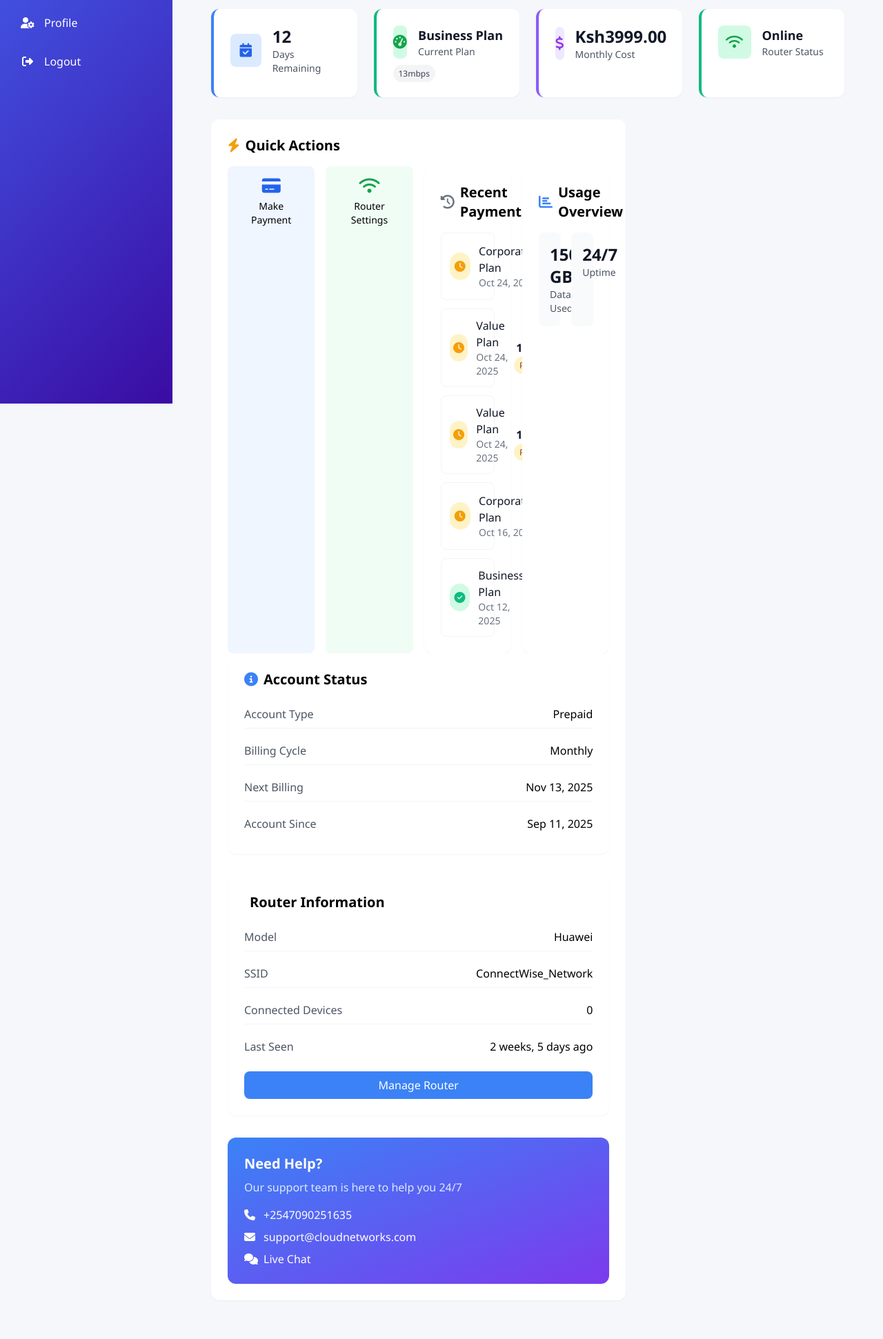
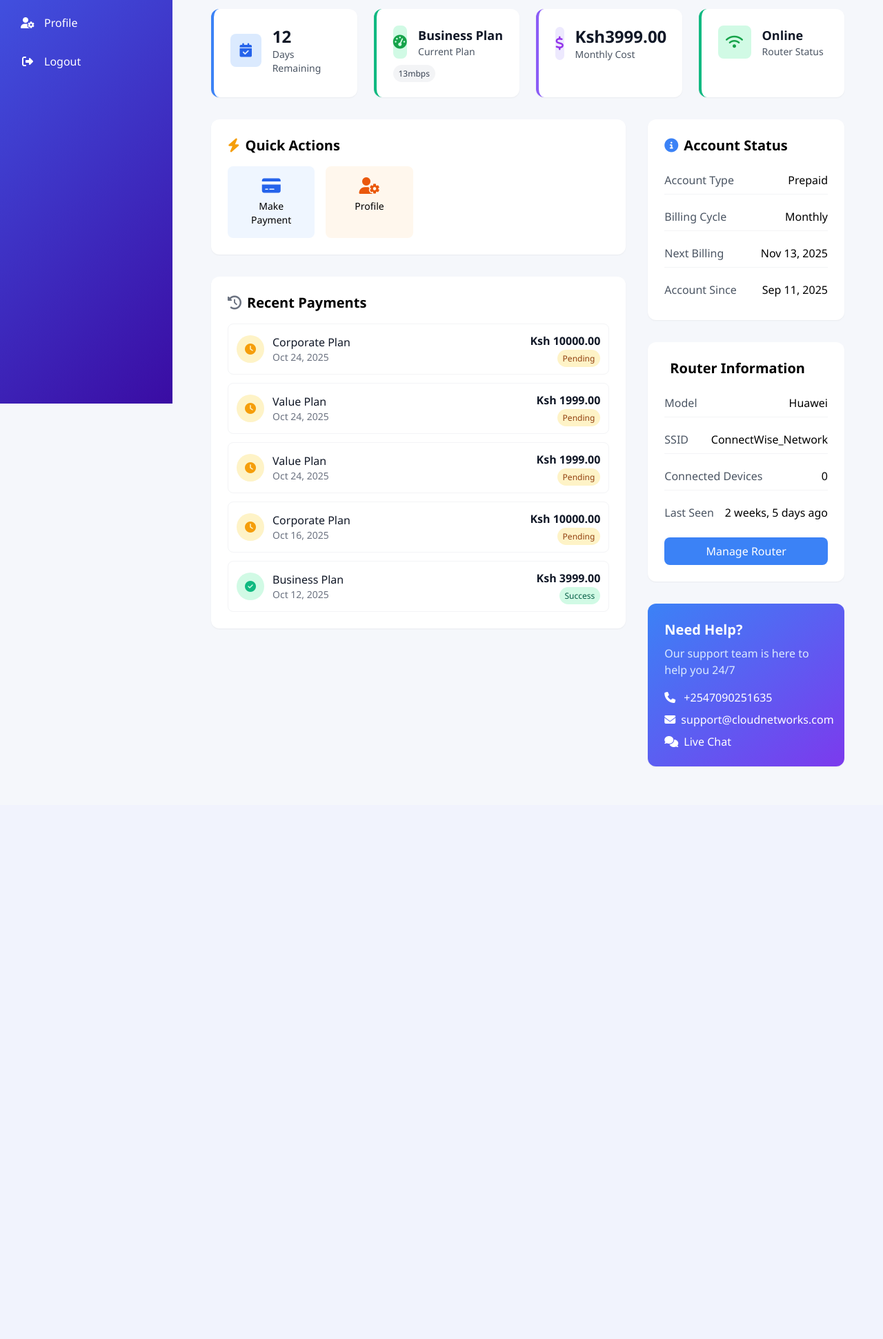
Before and after one commit to Kenaaaanz/cloudconnect, a Django app: page /dashboard/ in a window 1280 px wide. Shown: the part 215-2156 px from the top of the page at 69% size. After the commit the page ends 1326 px from the top, so only its background shows below. Run offline with Django 5.2, Linux system fonts and the light colour scheme; a user stored in the database is signed in; data comes from the database, SQL or seed files in the repository; data that the repository does not hold is empty.

Commit message:
Updated UX

```diff
--- a/templates/accounts/dashboard.html
+++ b/templates/accounts/dashboard.html
@@ -100,14 +100,14 @@
                         <i class="fas fa-credit-card text-blue-600 text-2xl mb-2"></i>
                         <span class="text-sm font-medium text-center">Make Payment</span>
                     </a>
-                    <a href="{% url 'router_settings' %}" class="flex flex-col items-center p-4 bg-green-50 rounded-lg hover:bg-green-100 transition-colors">
+                    <!--<a href="{% url 'router_settings' %}" class="flex flex-col items-center p-4 bg-green-50 rounded-lg hover:bg-green-100 transition-colors">
                         <i class="fas fa-wifi text-green-600 text-2xl mb-2"></i>
                         <span class="text-sm font-medium text-center">Router Settings</span>
-                    </a>
+                    </a>-->
                     <!--<a href="{% url 'connected_devices' %}" class="flex flex-col items-center p-4 bg-purple-50 rounded-lg hover:bg-purple-100 transition-colors">
                         <i class="fas fa-devices text-purple-600 text-2xl mb-2"></i>
                         <span class="text-sm font-medium text-center">Devices</span>
-                    </a>--
+                    </a>-->
                     <a href="{% url 'profile' %}" class="flex flex-col items-center p-4 bg-orange-50 rounded-lg hover:bg-orange-100 transition-colors">
                         <i class="fas fa-user-cog text-orange-600 text-2xl mb-2"></i>
                         <span class="text-sm font-medium text-center">Profile</span>
@@ -122,9 +122,9 @@
                         <i class="fas fa-history text-gray-500 mr-2"></i>
                         Recent Payments
                     </h2>
-                    <a href="{% url 'payment_history' %}" class="text-blue-500 hover:text-blue-700 text-sm font-medium">
+                    <!--<a href="{% url 'payment_history' %}" class="text-blue-500 hover:text-blue-700 text-sm font-medium">
                         View All →
-                    </a>
+                    </a>-->
                 </div>
 
                 {% if payments %}
@@ -161,7 +161,7 @@
             </div>
 
             <!-- Usage Statistics -->
-            <div class="bg-white rounded-xl shadow-sm p-6">
+            <!--<div class="bg-white rounded-xl shadow-sm p-6">
                 <h2 class="text-xl font-semibold mb-4 flex items-center">
                     <i class="fas fa-chart-bar text-blue-500 mr-2"></i>
                     Usage Overview
@@ -176,7 +176,7 @@
                         <p class="text-sm text-gray-600">Uptime</p>
                     </div>
                 </div>
-            </div>
+            </div>-->
         </div>
 
         <!-- Right Column -->
```
